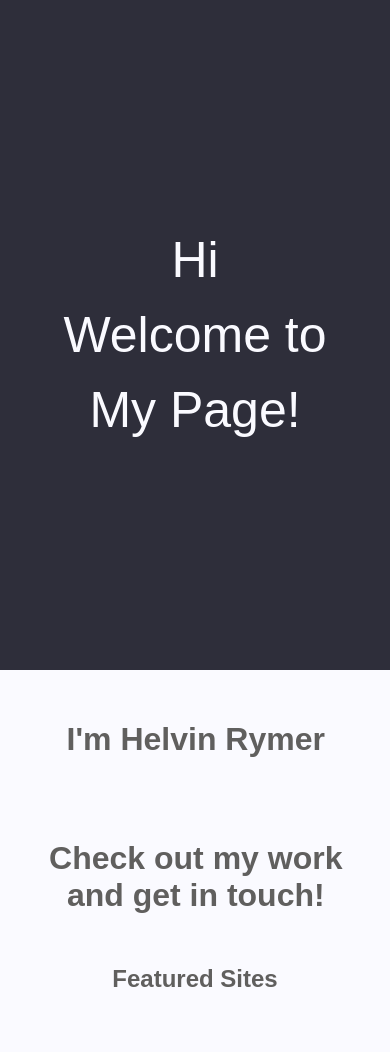
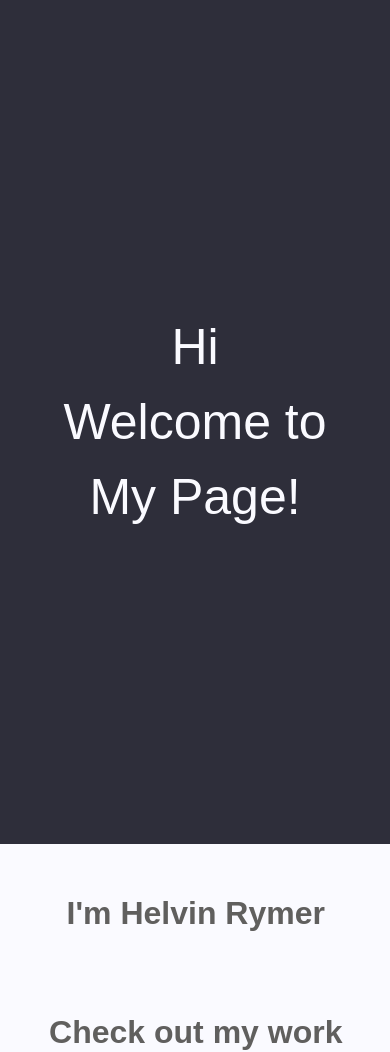
Before and after one commit to Helvin159/HelvinRymer, a PHP site: page / in a window 390 px wide. Shown: the top 1052 px of the page. Run offline with PHP 8.4, Linux system fonts and the light colour scheme.

Commit message:
vh update

```diff
--- a/css/style.css
+++ b/css/style.css
@@ -486,7 +486,7 @@
 #intro {
 	display: table;
 	background-color: #2E2E3A;
-	height: 100%;
+	height: 100vh;
 	width: 100%;
 }
 
@@ -715,7 +715,7 @@ body {
 
 	#intro {
 		width: 100%;
-		height:670px;
+		height:100vh;
 		margin-right: 0px;
 		padding-right: 0px;
 	}
```
